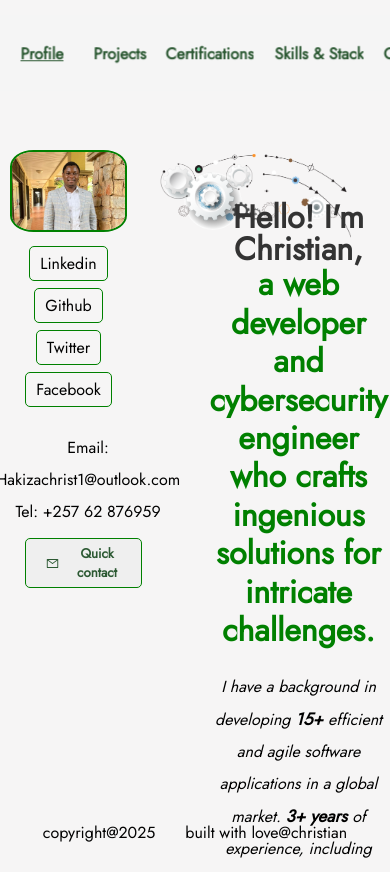
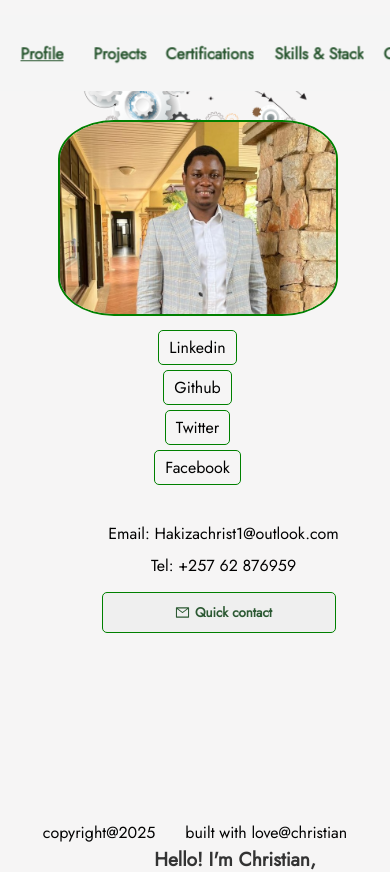
Before and after one commit to hakichris/Christian-portfolio, a React (Create React App) app: page / in a window 390 px wide. Shown: the top 872 px of the page. Built offline with nearby package versions, Linux system fonts and the light colour scheme.

Commit message:
Update mainpage.cdd

```diff
--- a/src/CSS/mainpage.css
+++ b/src/CSS/mainpage.css
@@ -104,47 +104,54 @@ align-items: center;
   color: #fff;
 }
 
-@media (max-width: 768px) {
+@media only screen and (max-width: 600px) and (min-width: 375px) {
   .home {
     background-image: url('../images/pngegg.png');
     background-repeat: no-repeat;
     height: auto;
     display: flex;
-    background-position: 80% 10%;
-    background-size: 50% auto;
-
+    background-position: center top; /* Centering the image */
+    background-size: 60% auto; /* Slightly adjusting size for better fit */
+    flex-direction: column;
+    align-items: center;
+    padding: 20px;
   }
 
   .profiles {
-    margin-top: 150px;
-    margin-left: 10px;
+    margin-top: 100px; /* Reduced margin for smaller screens */
+    margin-left: 5px; /* Adjusted for better alignment */
     display: flex;
     flex-direction: column;
-    width: 30%;
-    height: 30%;
+    width: 80%; /* Increased width for better responsiveness */
+    height: auto; /* Adjusted to avoid overflow */
   }
 
   .head1 {
     text-align: center;
-    line-height: 32px;
+    font-size: 1.2rem; /* Adjusted for readability */
+    line-height: 28px; /* Reduced line height for compact layout */
   }
 
   .profile-links {
     flex-direction: column;
     align-items: center;
+    display: flex;
   }
 
   .profile-links li {
     margin-right: 0;
-    margin-bottom: 10px;
+    margin-bottom: 8px; /* Slightly reduced spacing */
+    font-size: 1rem; /* Adjusted for readability */
   }
 
   .contact-info {
-    width: 40vw;
-    }
+    width: 80vw; /* Adjusted to fit smaller screens */
+    padding: 10px;
+  }
 
   .quick-contact {
-    width: 30vw;
+    width: 60vw; /* Adjusted to avoid layout issues */
+    padding: 10px;
+    text-align: center;
   }
-
 }
```
